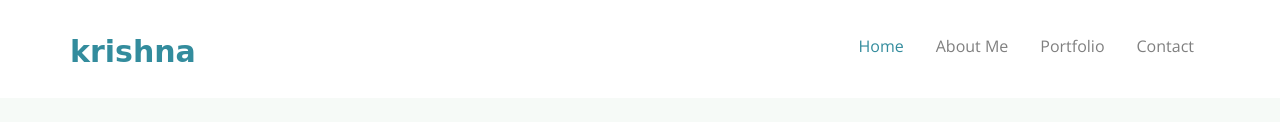
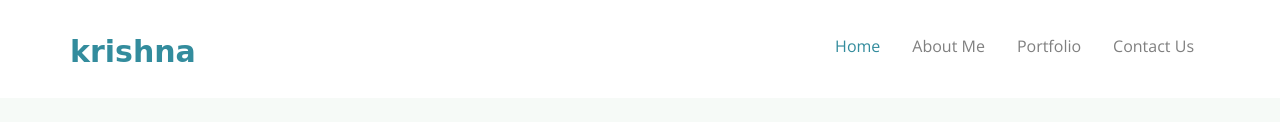
Before and after one commit to awfool/awfool.github.io, a website: page index.html in a window 1280 px wide. Shown: the part 800-922 px from the top of the page. Drawn offline with nearby package versions, Linux system fonts and the light colour scheme; files whose address does not match are found by name; a web font is replaced by a local one.

Commit message:
contact us

```diff
--- a/index.html
+++ b/index.html
@@ -103,7 +103,7 @@
 							<li><a href="#top">About Me</a></li>
 							<li><a href="#3">Portfolio</a></li>
 
-							<li><a href="Connect.html">Contact</a></li>
+							<li><a href="Connect.html">Contact Us</a></li>
 						</ul>
 					</nav>
 				</div>
```
